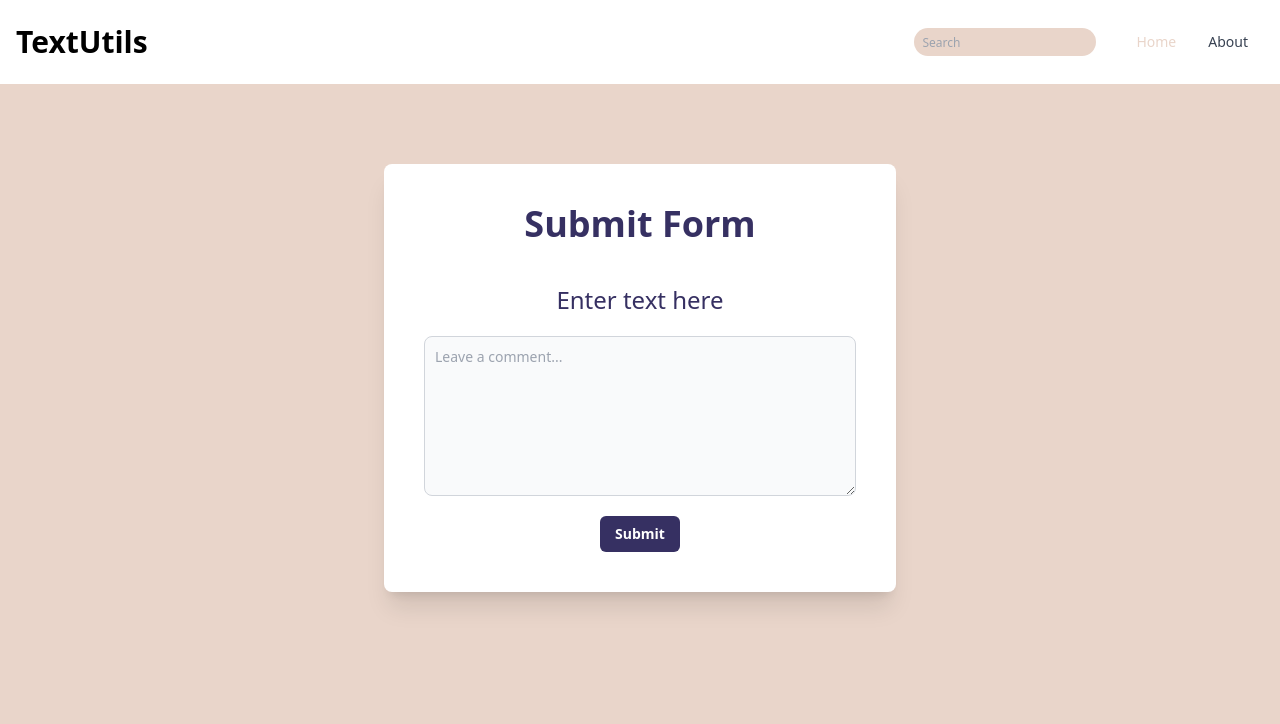
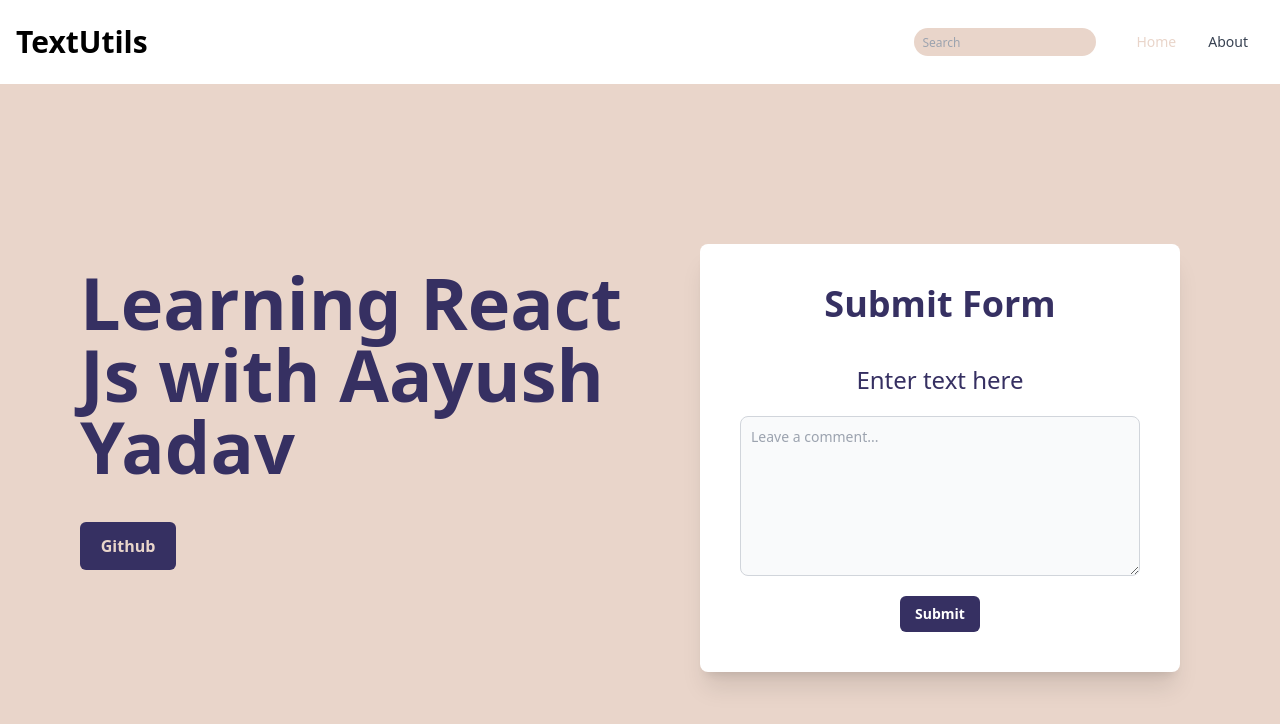
Before and after one commit to AayushDev-02/React---Tailwind-, a React (Create React App) app: page / in a window 1280 px wide. Shown: the top 724 px of the page. Built offline with nearby package versions, Linux system fonts and the light colour scheme.

Commit message:
09/02/23

```diff
--- a/src/App.js
+++ b/src/App.js
@@ -9,7 +9,13 @@ function App() {
 
 
       <Navbar title="TextUtils" />
-      <TextForm heading="Enter the text to analyze" />
+      <div className='grid grid-cols-2 m-10 py-10 '>
+        <div className='my-auto w-full font-extrabold ml-10 space-y-10'>
+          <h1 className='text-7xl   text-[#363062]  '>Learning React Js with Aayush Yadav</h1>
+          <button className='w-24 p-3 bg-[#363062]  text-[#E9D5CA] rounded-md font-bold'>Github</button>
+        </div>
+        <TextForm heading="Enter the text to analyze" />
+      </div>
 
     </>
   );
--- a/src/components/TextForm.js
+++ b/src/components/TextForm.js
@@ -19,7 +19,7 @@ export default function TextForm(props) {
 
 
     return (
-        <div className='p-10 w-2/5  mx-auto items-center justify-center flex flex-col bg-white mt-20 rounded-lg shadow-xl '>
+        <div className='p-10 w-4/5  mx-auto items-center justify-center flex flex-col bg-white mt-20 rounded-lg shadow-xl '>
 
             <h1 className='text-4xl font-extrabold mb-5 text-[#363062]'>Submit Form</h1>
 
@@ -32,5 +32,3 @@ export default function TextForm(props) {
         </div>
     )
 }
-
-// TextForm.
```
